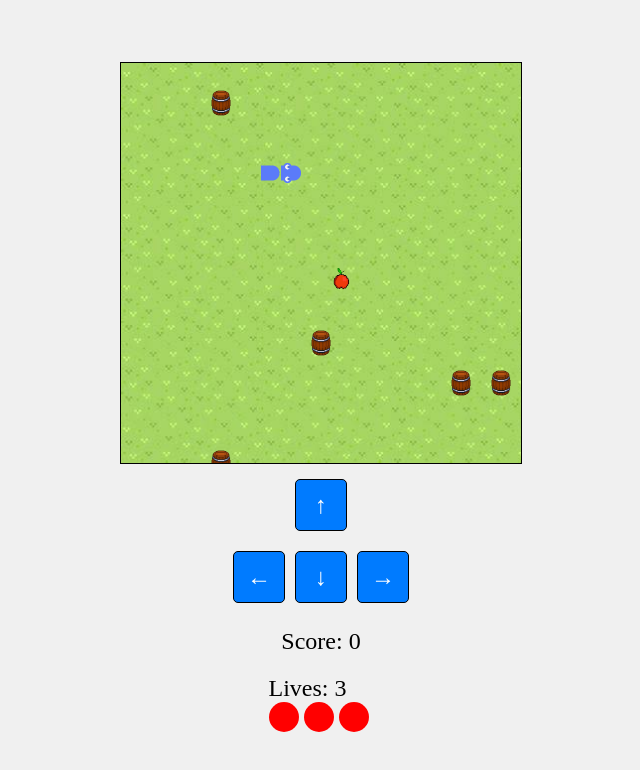
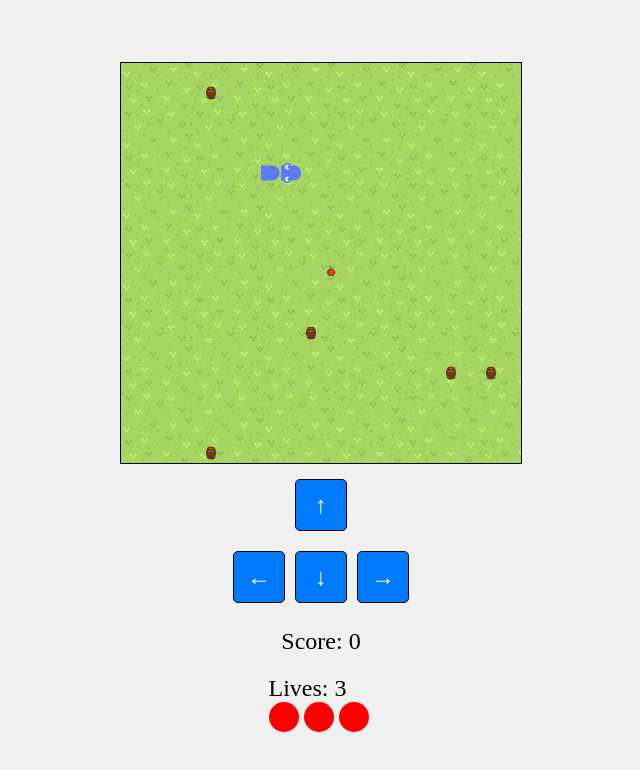
Before and after one commit to leoOliveiraBR/games, a plain HTML site: page snake.html in a window 1280 px wide. Shown: the whole page, without its empty margins (319-959 px from the left). Drawn offline with Linux system fonts and the light colour scheme.

Commit message:
Update snake.html

```diff
--- a/snake.html
+++ b/snake.html
@@ -94,7 +94,6 @@
             maxCells: 2
         };
 
-        // Carregar as 14 partes do corpo da cobra
         const snakeParts = {
             body_bottomleft: loadImage('img/body_bottomleft.png'),
             body_bottomright: loadImage('img/body_bottomright.png'),
@@ -180,7 +179,7 @@
                 snake.cells.pop();
             }
 
-            ctx.drawImage(appleImg, apple.x, apple.y, grid * 2, grid * 2);
+            ctx.drawImage(appleImg, apple.x, apple.y, grid, grid);
 
             snake.cells.forEach((cell, index) => {
                 const part = getPart(index, snake.cells);
@@ -204,7 +203,7 @@
                 }
 
                 obstacles.forEach(obstacle => {
-                    ctx.drawImage(obstacleImg, obstacle.x, obstacle.y, grid * 2, grid * 2);
+                    ctx.drawImage(obstacleImg, obstacle.x, obstacle.y, grid, grid);
 
                     if (cell.x === obstacle.x && cell.y === obstacle.y) {
                         resetGame();
@@ -284,8 +283,8 @@
                 snake.dx = -grid;
                 snake.dy = 0;
             } else if (e.key === 'ArrowUp' && snake.dy === 0) {
+                snake.dx = 0;
                 snake.dy = -grid;
-                snake.dx = 0;
             } else if (e.key === 'ArrowRight' && snake.dx === 0) {
                 snake.dx = grid;
                 snake.dy = 0;
```
